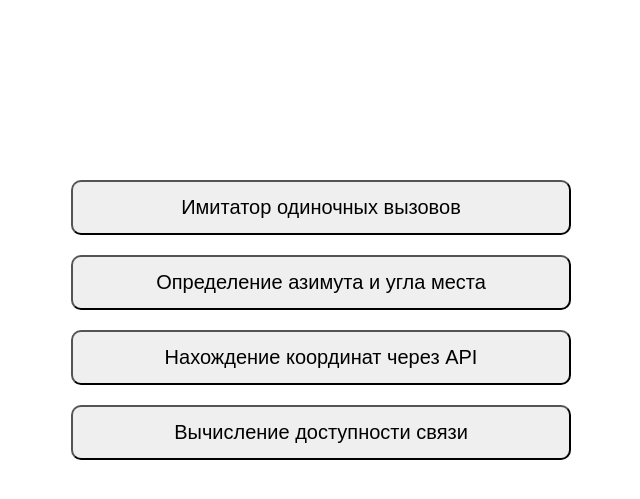
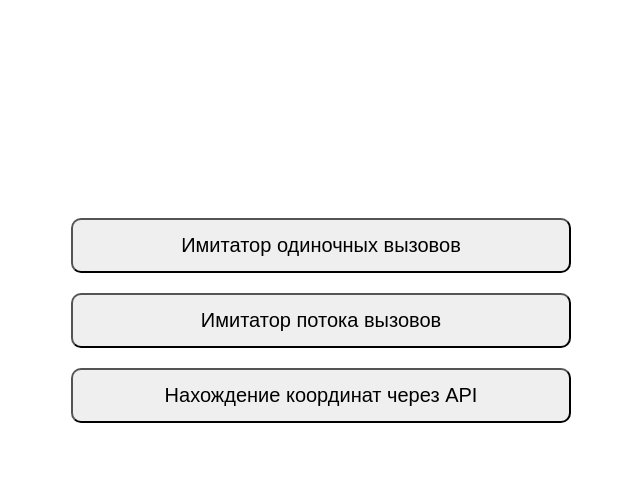
Before and after one commit to Aleksandrskm/RSS-SURR, a Flask app: page / in a window 1280 px wide. Shown: the part 75-574 px from the top of the page, without its empty margins (319-959 px from the left). Run offline with Flask 3, Linux system fonts and the light colour scheme.

Commit message:
css отредачил

```diff
--- a/website/static/js/index.js
+++ b/website/static/js/index.js
@@ -179,6 +179,13 @@ function communication_availability() {
         console.error('Error:', error);
       });
    }
+
+
+function release_all_frequency_resources(){
+
+}
+
+
 async function calculateFirstAvailableInterval(data){
   try {
     const response = await fetch("http://185.192.247.60:7130/CommunicationAvailability/CalculateFirstAvailableInterval", {
--- a/website/templates/base.html
+++ b/website/templates/base.html
@@ -24,10 +24,9 @@
     {% block content %}
 
     <main class="butt">
-        <a href="/call__simulator"><button class="btn">Имитатор  одиночных вызовов</button></a>
-        <a href="/azimuth_and_elevation_angle"><button class="btn">Определение азимута и угла места</button></a>
-        <a href="/get_coordinates"><button class="btn">Нахождение координат через API</button></a>
-        <a href="/communication_availability"><button class="btn">Вычисление доступности связи</button></a>
+        <a href="/call__simulator"><button class="btn">Имитатор одиночных вызовов</button></a>
+        <button class="btn">Имитатор потока вызовов</button>
+        <button class="btn" onclick="release_all_frequency_resources()">Нахождение координат через API</button>
     </main>
 
     {% endblock %}
```
